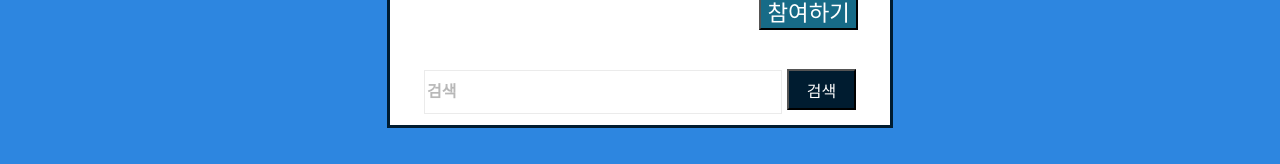
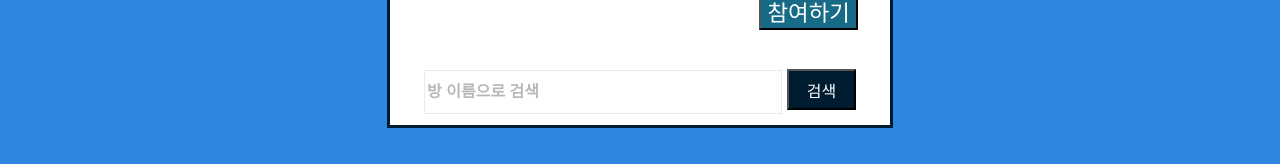
Before and after one commit to GoLAB-Project/GoLAB-frontend, a React (Create React App) app: page /room-list in a window 1280 px wide. Shown: the part 623-787 px from the top of the page. Built offline with nearby package versions, Linux system fonts and the light colour scheme.

Commit message:
[Fix] 게임리스트에서 필터 기능 수정

```diff
--- a/src/pages/GameRoomList.jsx
+++ b/src/pages/GameRoomList.jsx
@@ -1,4 +1,4 @@
-import React, { useState } from 'react';
+import React, { useState, useEffect } from 'react';
 import { Link } from 'react-router-dom';
 import '../pages/css/gameRoomList.css';
 import '../pages/css/common.css';
@@ -28,14 +28,6 @@ const Pagination = ({ currentPage, totalPages, onPageChange }) => {
   };
 
 const GameRoomList = () => {
-  const [currentPage, setCurrentPage] = useState(1);
-  const roomsPerPage = 8;
-  const [selectedFilter, setSelectedFilter] = useState('');
-  const [selectedParticipants, setSelectedParticipants] = useState('');
-  const [showPwModal, setShowPwModal] = useState(false);
-  const [inputPassword, setInputPassword] = useState('');
-  const [passwordError, setPasswordError] = useState(false);
-
   const dummyRoomData = [
     { id: 1, roomType: '[일반전]', roomName: '1번 방', participants: 3, isPrivate: false },
     { id: 2, roomType: '[커스텀전]', roomName: '2번 방', participants: 5, isPrivate: true, password: '1234' },
@@ -59,6 +51,15 @@ const GameRoomList = () => {
     { id: 20, roomType: '[커스텀전]', roomName: '20번 방', participants: 3, isPrivate: false },
 ];
 
+  const [currentPage, setCurrentPage] = useState(1);
+  const roomsPerPage = 8;
+  const [selectedFilter, setSelectedFilter] = useState('');
+  const [selectedParticipants, setSelectedParticipants] = useState('');
+  const [showPwModal, setShowPwModal] = useState(false);
+  const [inputPassword, setInputPassword] = useState('');
+  const [passwordError, setPasswordError] = useState(false);
+  const [searchRoomQuery, setSearchRoomQuery] = useState('');
+  const [searchRoomResults, setSearchRoomResults] = useState(dummyRoomData);
 
 
   let filteredRooms = dummyRoomData.slice();
@@ -89,6 +90,14 @@ const GameRoomList = () => {
       (room) => room.participants === parseInt(selectedParticipants)
     );
   }
+
+  useEffect(() => {
+    const searchedRoomResults = filteredRooms.filter(
+        (room) =>
+            room.roomName.toLowerCase().includes(searchRoomQuery.toLowerCase())
+    );
+    setSearchRoomResults(searchedRoomResults.slice(indexOfFirstRoom, indexOfLastRoom));
+}, [searchRoomQuery]);
 
   const totalPages = Math.ceil(filteredRooms.length / roomsPerPage);
   const indexOfLastRoom = currentPage * roomsPerPage;
@@ -123,6 +132,12 @@ const GameRoomList = () => {
     }
   };
 
+  const handleRoomSearchChange = (event) => {
+    setSearchRoomQuery(event.target.value);
+};
+
+let roomsToDisplay = searchRoomQuery !== '' ? searchRoomResults : currentRooms;
+
   return (
     <div className='backPage'>
       <div className='contentBox'>
@@ -142,7 +157,7 @@ const GameRoomList = () => {
             </select>
         </div>
         <div className='roomListBox'>
-        {currentRooms.map((room) => (
+        {roomsToDisplay .map((room) => (
             <div
               className='oneRoomList'
               key={room.id}
@@ -184,8 +199,14 @@ const GameRoomList = () => {
             <button className='enterButton'>참여하기</button>
           </Link>
         </div>
-        <input className='searchRoom' type='text' placeholder='검색' />
-        <button className='searchBtn'>검색</button>
+        <input
+            className='searchRoom'
+            type='text'
+            placeholder='방 이름으로 검색'
+            value={searchRoomQuery}
+            onChange={handleRoomSearchChange}
+        />
+            <button className='searchBtn'>검색</button>
             {/* 비밀번호 모달창 */}
             {showPwModal && (
               <div className='pwModal'>
```
